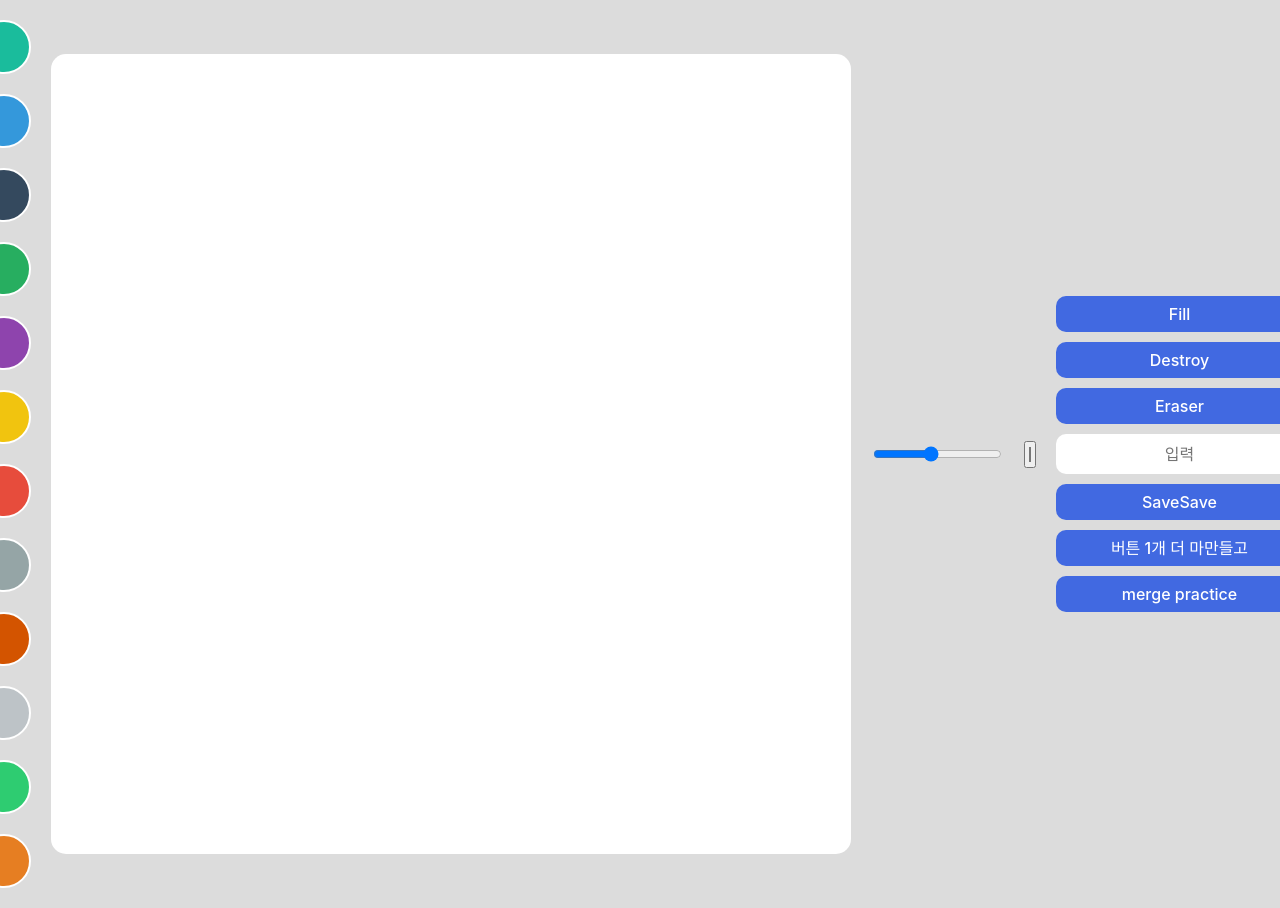
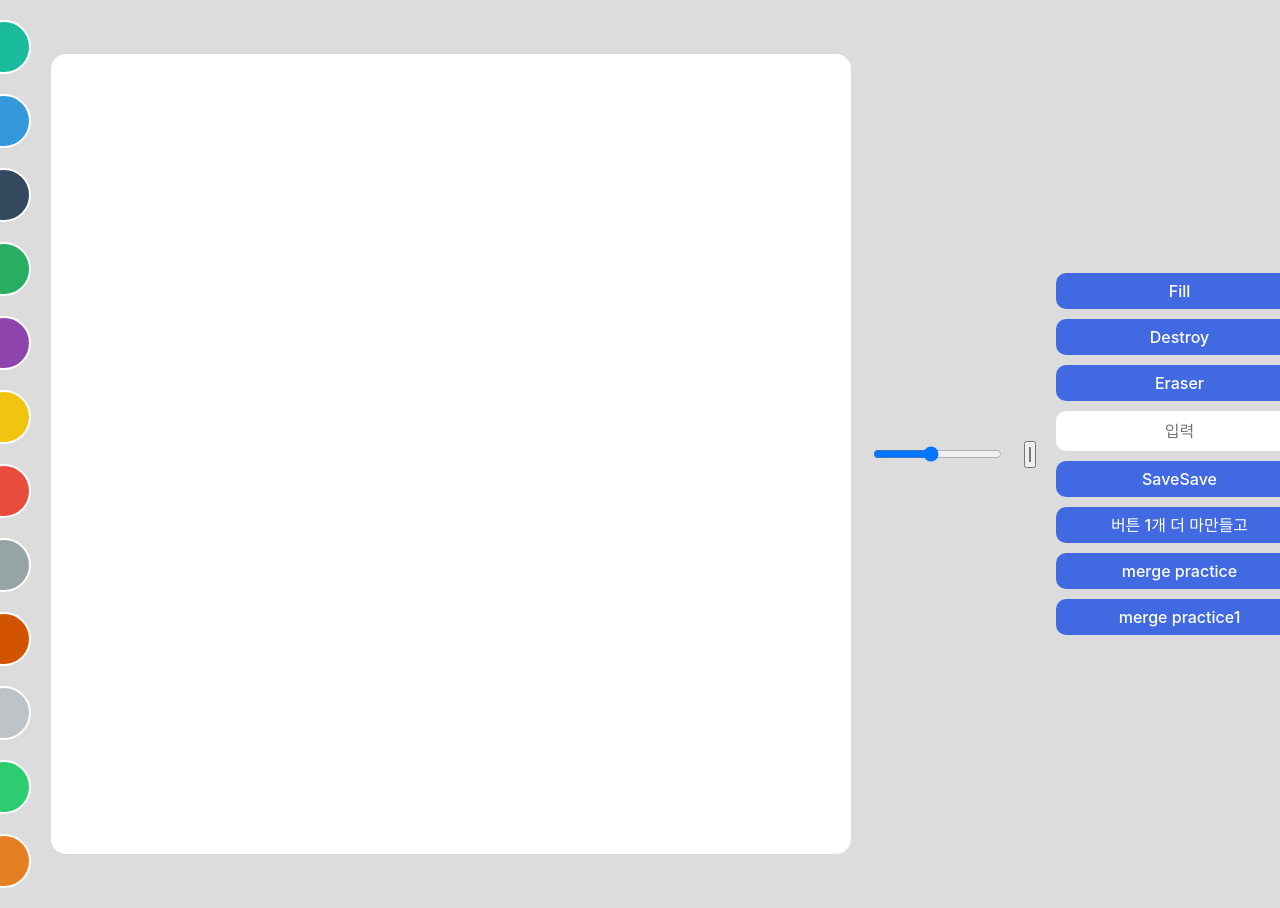
Before and after one commit to frankkim92/8colors-project, a plain HTML site: page index.html in a window 1280 px wide. Shown: the top 908 px of the page. Drawn offline with Linux system fonts and the light colour scheme.

Commit message:
버튼추가

```diff
--- a/index.html
+++ b/index.html
@@ -39,6 +39,7 @@
         <button id="save">SaveSave</button>
         <button id="save">버튼 1개 더 마만들고</button>
         <button id="save">merge practice</button>
+        <button id="save">merge practice1</button>
 
     </div>
     <script src="app.js"></script>
```
